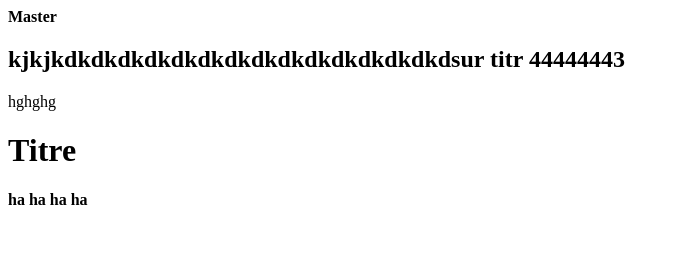
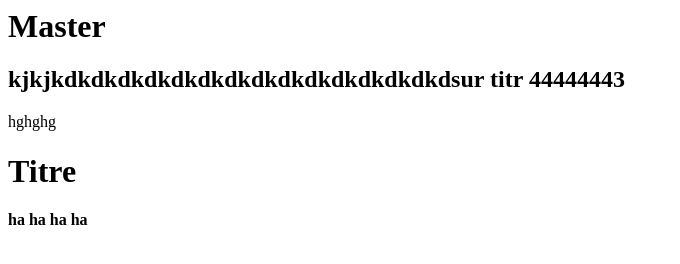
Before and after one commit to Lolipop9944/pro1, a plain HTML site: page index.html in a window 1280 px wide. Shown: the whole page, without its empty margins (0-680 px from the left). Drawn offline with Linux system fonts and the light colour scheme.

Commit message:
master gras

```diff
--- a/index.html
+++ b/index.html
@@ -1,6 +1,6 @@
 <html>
 
-<b>Master</b>
+<h1>Master</h1>
 <h2>kjkjkdkdkdkdkdkdkdkdkdkdkdkdkdkdkdsur titr 44444443</h2>
 hghghg<h1>Titre</h1>
 
```
